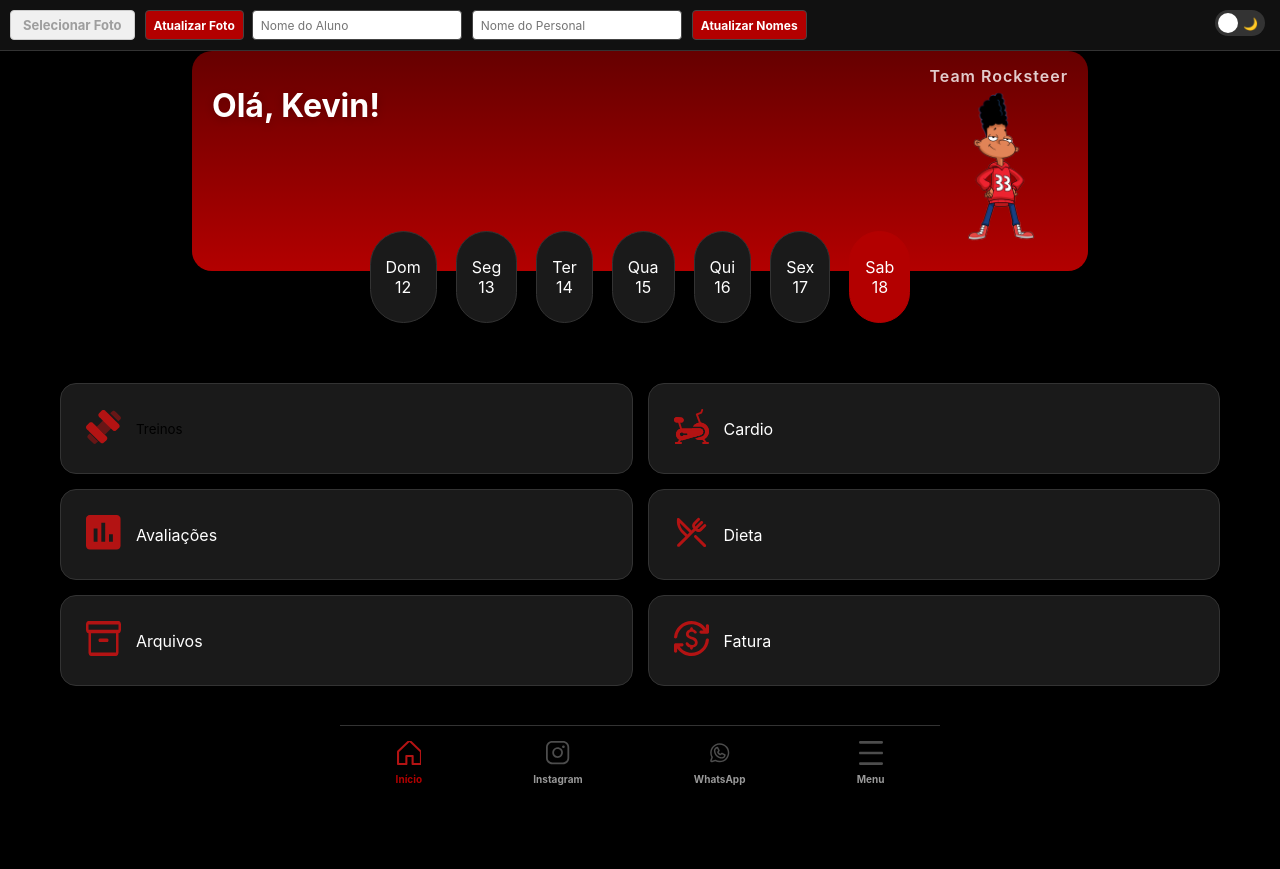
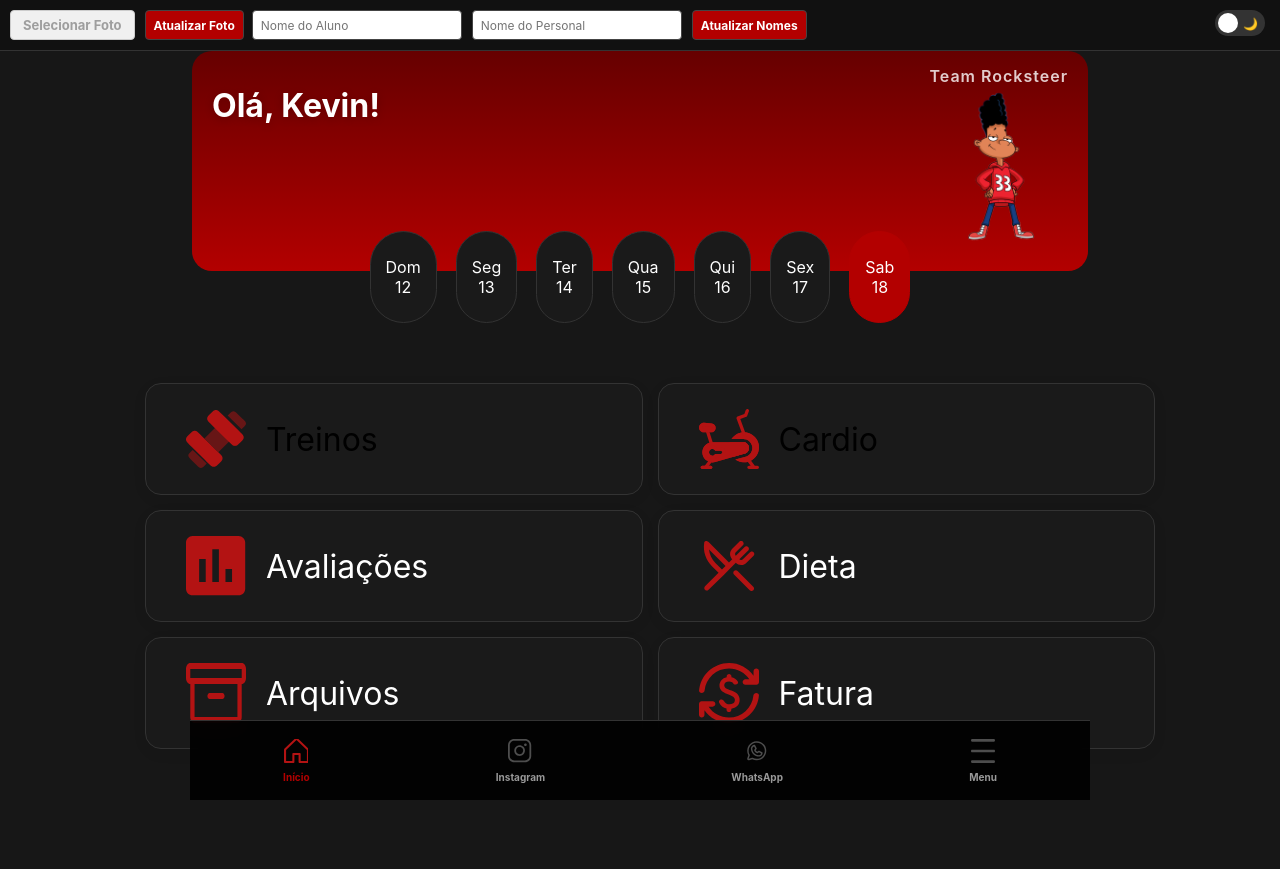
Before and after one commit to KeevinF/app-treino, a Flask app: page / in a window 1280 px wide. Before the commit the page ends 785 px from the top, so only its background shows below. Run offline with Flask 3, Linux system fonts and the light colour scheme.

Commit message:
feat: alinhamento dos cards e ajuste no footer

```diff
--- a/app.py
+++ b/app.py
@@ -1,7 +1,9 @@
 from flask import Flask, render_template
+from flask_livereload import LiveReload
 
 app = Flask (__name__)
 app.secret_key = 'dev'
+LiveReload(app)
 
 @app.route('/')
 def index():
--- a/static/css/cards.css
+++ b/static/css/cards.css
@@ -3,22 +3,33 @@
     grid-template-columns: repeat(2, 1fr);
     gap: 15px;
     padding: 20px;
-    max-width: 1200px;
+    max-width: 1050px;
     margin: 0 auto;
 }
 
 
 .card {
-    cursor:pointer;
+    cursor: pointer;
     background-color: var(--card-bg);
     border-radius: 16px;
-    padding: 25px;
+    padding: 25px 40px;
+    text-align: center;
+    /* Aumentei o padding lateral para 40px */
     display: flex;
     align-items: center;
-    gap: 15px;
+    margin-left: 10px;
+    /* justify-content: space-between; */
+    /* Alinha o conteúdo no início (esquerda) */
+    gap: 20px;
+    /* Aumentei um pouco o espaço entre ícone e texto */
     border: 1px solid var(--border-color);
     box-shadow: 0 4px 15px rgba(0, 0, 0, 0.05);
     transition: 0.3s;
+    font-size: 32px;
+    width: 100%;
+    /* Garante que o botão ocupe o espaço do grid */
+    text-align: center;
+    /* Garante que o texto do botão respeite a esquerda */
 }
 
 .card:hover {
@@ -27,5 +38,11 @@
 }
 
 .icon-red img {
-    width: 35px;
+    width: 60px;
+    height: auto;
+    display: block;
+    flex-shrink: 0;
+
+
+
 }
--- a/static/css/footer.css
+++ b/static/css/footer.css
@@ -5,14 +5,14 @@
     transform: translateX(-50%);
     align-items: center;
     width: 80%;
-    height: 75px;
+    height: 80px;
     background-color: var(--nav-bg);
     backdrop-filter: blur(10px);
     border-top: 1px solid var(--border-color);
     display: flex;
     justify-content: space-around;
     z-index: 1000;
-    max-width: 600px;
+    max-width: 900px;
 }
 
 .nav-item {
--- a/static/css/global.css
+++ b/static/css/global.css
@@ -1,5 +1,5 @@
 :root {
-    --bg-color: #000000;
+    --bg-color: #030303ea;
     --card-bg: #1a1a1a;
     --text-color: #ffffff;
     --primary-red: #b30000;
--- a/templates/index.html
+++ b/templates/index.html
@@ -61,10 +61,11 @@
             <span>Treinos</span>
         </div>
     </button>
-        <div class="card">
+        <button class="card" onclick="window.location.href">
             <div class="icon-red"><img src="../static/img/cardio.svg" alt="icon"></div>
             <span>Cardio</span>
         </div>
+        </button>
         <div class="card">
             <div class="icon-red"><img src="../static/img/avaliação.svg" alt="icon"></div>
             <span>Avaliações</span>
```
